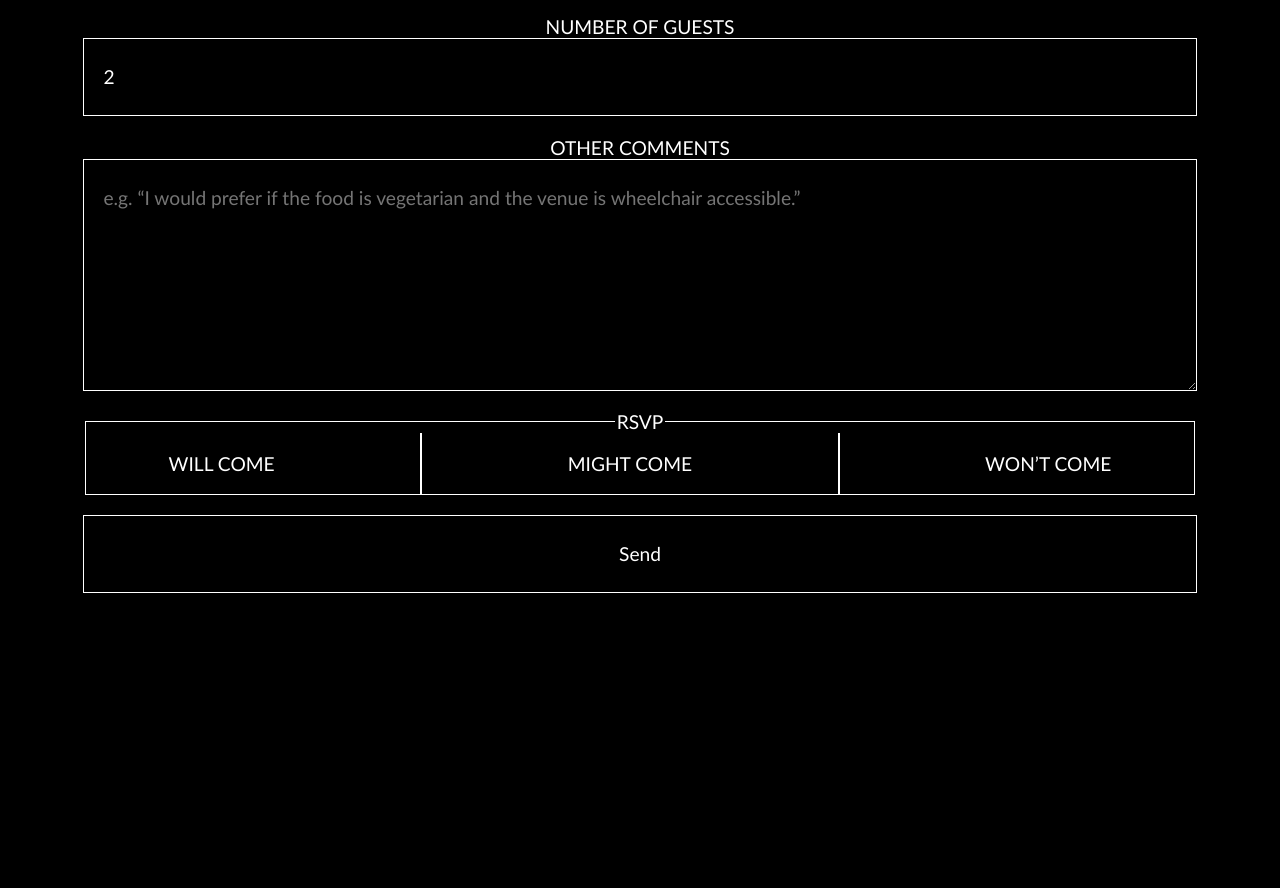
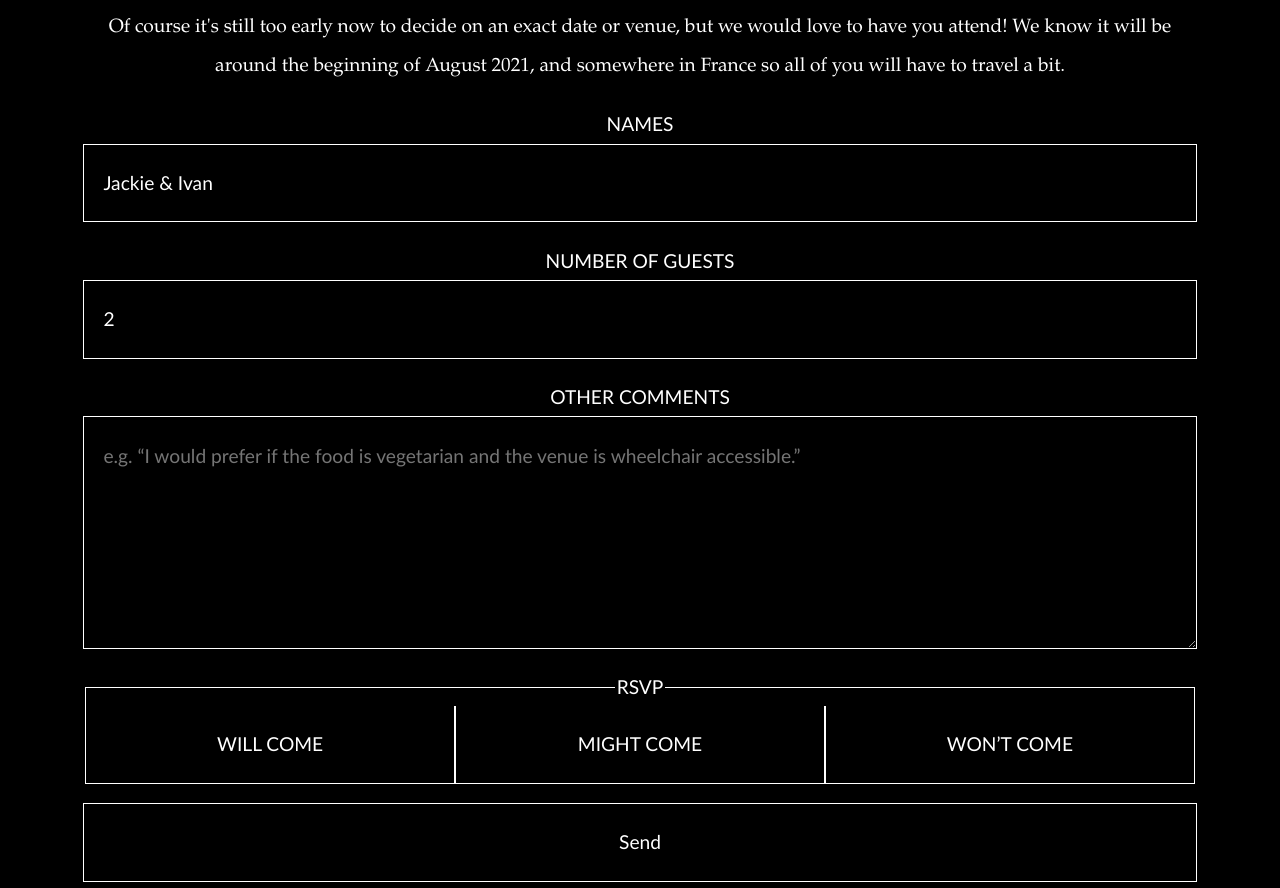
Before and after one commit to Haroenv/wedding-website, a React (Create React App) app: page / in a window 1280 px wide. Shown: the part 1030-1918 px from the top of the page. Before the commit the page ends 1643 px from the top, so only its background shows below. Built offline with nearby package versions, Linux system fonts and the light colour scheme.

Commit message:
I am a golden god of styling

```diff
--- a/src/App.js
+++ b/src/App.js
@@ -1,19 +1,31 @@
 import React from 'react';
 import image from './us-two.jpg';
 
+const onSubmit = e => {
+  e.preventDefault();
+  const data = new FormData(e.target);
+  console.log([...data]);
+};
+
 function Form({ name, number }) {
   return (
-    <form className="futura">
+    <form className="futura" onSubmit={onSubmit}>
       <div className="input-group">
-        <label htmlFor="name">Names</label>
-        <input type="text" id="name" name="name" defaultValue={name} required />
+        <label htmlFor="form-names">Names</label>
+        <input
+          type="text"
+          id="form-names"
+          name="names"
+          defaultValue={name}
+          required
+        />
       </div>
       <div className="input-group">
-        <label htmlFor="number">Number of guests</label>
+        <label htmlFor="form-number-guests">Number of guests</label>
         <input
-          type="number"
+          type="form-number-guests"
           id="number"
-          name="number"
+          name="guests"
           defaultValue={number}
           min="0"
           max={number + 2}
@@ -21,9 +33,9 @@ function Form({ name, number }) {
         />
       </div>
       <div className="input-group">
-        <label htmlFor="comments">Other comments</label>
+        <label htmlFor="form-comments">Other comments</label>
         <textarea
-          id="comments"
+          id="form-comments"
           name="comments"
           rows="5"
           placeholder="e.g. “I would prefer if the food is vegetarian and the venue is wheelchair accessible.”"
@@ -33,14 +45,41 @@ function Form({ name, number }) {
       <fieldset className="inline-radio">
         <legend>RSVP</legend>
         <div className="inner">
-          <input required type="radio" name="rsvp" id="yes" />
-          <label htmlFor="yes">Will come</label>
+          <div>
+            <input
+              className="visibly-hidden"
+              required
+              type="radio"
+              name="rsvp"
+              id="form-rsvp-yes"
+              value="yes"
+            />
+            <label htmlFor="form-rsvp-yes">Will come</label>
+          </div>
           <hr />
-          <input required type="radio" name="rsvp" id="maybe" />
-          <label htmlFor="maybe">Might come</label>
+          <div>
+            <input
+              className="visibly-hidden"
+              required
+              type="radio"
+              name="rsvp"
+              id="form-rsvp-maybe"
+              value="maybe"
+            />
+            <label htmlFor="form-rsvp-maybe">Might come</label>
+          </div>
           <hr />
-          <input required type="radio" name="rsvp" id="no" />
-          <label htmlFor="no">Won’t come</label>
+          <div>
+            <input
+              className="visibly-hidden"
+              required
+              type="radio"
+              name="rsvp"
+              id="form-rsvp-no"
+              value="no"
+            />
+            <label htmlFor="form-rsvp-no">Won’t come</label>
+          </div>
         </div>
       </fieldset>
 
@@ -61,7 +100,7 @@ function App({ name, number }) {
       <img src={image} alt="us together, looking amazing" className="border" />
       <p className="futura">Early August</p>
       <p className="futura medium">2021</p>
-      <hr />
+      <hr className="flourish" />
       <p>
         Of course it's still too early now to decide on an exact date or venue,
         but we would love to have you attend! We know it will be around the
--- a/src/index.css
+++ b/src/index.css
@@ -4,6 +4,7 @@ body {
   max-width: 60em;
   font-family: Cochin, Palatino, serif;
   font-size: 1.2em;
+  line-height: 2;
   text-align: center;
   background: black;
   color: white;
@@ -14,10 +15,29 @@ body {
 }
 
 fieldset,
-hr {
+hr,
+textarea {
   border-style: solid;
   border-color: currentColor;
   border-width: 1px;
+}
+
+textarea {
+  resize: vertical;
+}
+
+hr.flourish {
+  width: 80%;
+  border: none;
+  border-top: 1px solid currentColor;
+  height: 0.5em;
+}
+
+hr.flourish:after {
+  content: '/ /';
+  display: inline-block;
+  position: relative;
+  top: -1em;
 }
 
 .futura {
@@ -75,13 +95,26 @@ p {
   justify-content: space-between;
 }
 
-.inline-radio .inner label {
-  padding: 0 1em;
-  margin: 1em auto;
+.inline-radio .inner div {
+  margin: 0 auto;
+  width: 100%;
 }
 
-.inline-radio input {
-  display: none;
+.inline-radio .inner label {
+  display: block;
+  padding: 1em;
+  width: 100%;
+}
+
+.visibly-hidden {
+  border: 0;
+  clip: rect(0 0 0 0);
+  height: 1px;
+  margin: -1px;
+  overflow: hidden;
+  padding: 0;
+  position: absolute;
+  width: 1px;
 }
 
 .inline-radio input:checked ~ label {
@@ -90,6 +123,5 @@ p {
 }
 
 .inline-radio hr {
-  margin-block-start: 0;
-  margin-block-end: 0;
+  margin: 0;
 }
```
